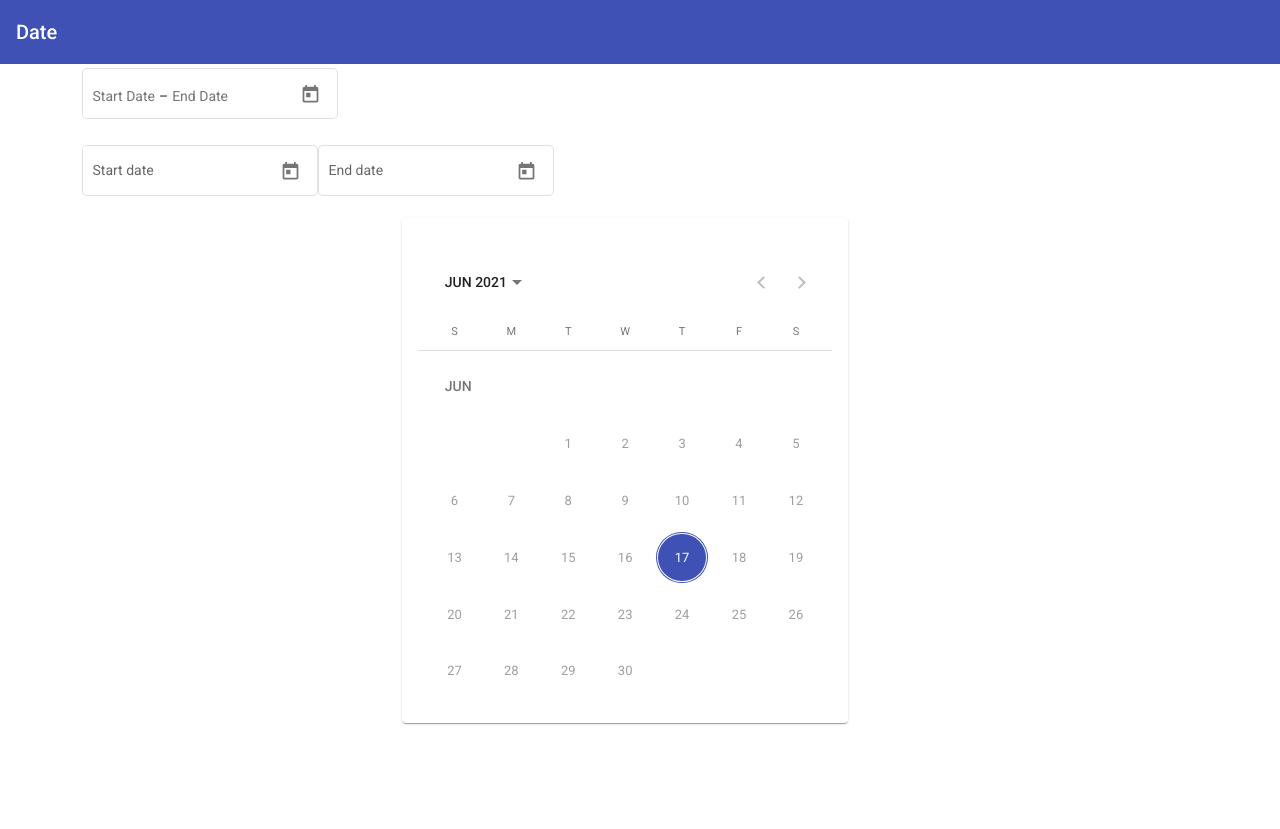
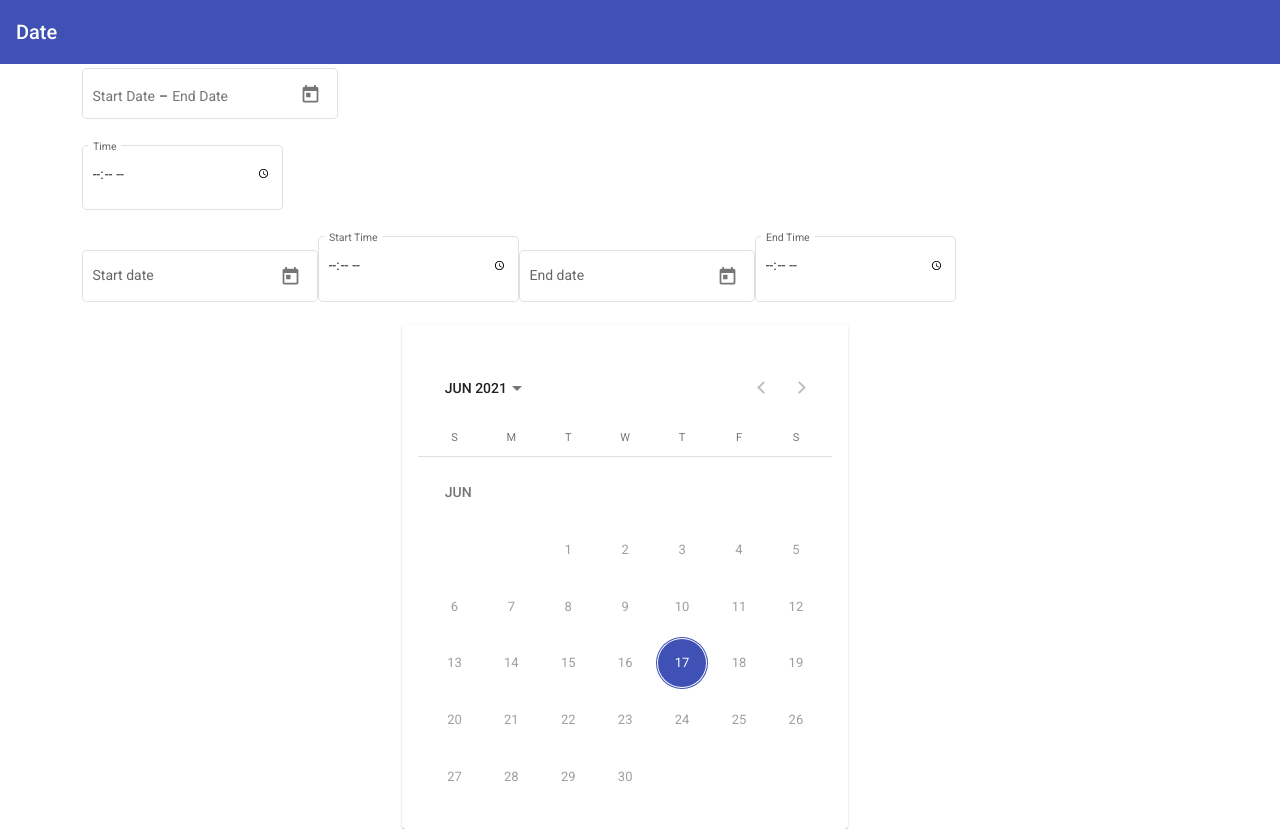
Before and after one commit to Web-Developm/calendar, an Angular app: page / in a window 1280 px wide. Before the commit the page ends 800 px from the top, so only its background shows below. Built offline with nearby package versions, Linux system fonts and the light colour scheme.

Commit message:
added time

```diff
--- a/src/app/calendar/calendar.component.html
+++ b/src/app/calendar/calendar.component.html
@@ -25,6 +25,13 @@
 </div>
 
 <div class="container">
+    <mat-form-field appearance="outline">
+        <mat-label>Time</mat-label>
+        <input matInput type="time">
+    </mat-form-field>
+</div>
+
+<div class="container">
     <mat-form-field appearance="outline" [formGroup]="custom">
         <mat-label>Start date</mat-label>
         <input matInput [matDatepicker]="picker1" formControlName="value1" (dateInput)="changeDate3('input',$event)"
@@ -36,6 +43,11 @@
                 <button mat-raised-button color="primary" matDatepickerApply>Apply</button>
             </mat-datepicker-actions>
         </mat-datepicker>
+    </mat-form-field>
+
+    <mat-form-field appearance="outline">
+        <mat-label>Start Time</mat-label>
+        <input matInput type="time">
     </mat-form-field>
 
     <mat-form-field appearance="outline" [formGroup]="custom">
@@ -50,6 +62,11 @@
             </mat-datepicker-actions>
         </mat-datepicker>
     </mat-form-field>
+
+    <mat-form-field appearance="outline">
+        <mat-label>End Time</mat-label>
+        <input matInput type="time">
+    </mat-form-field>
 </div>
 
 
```
